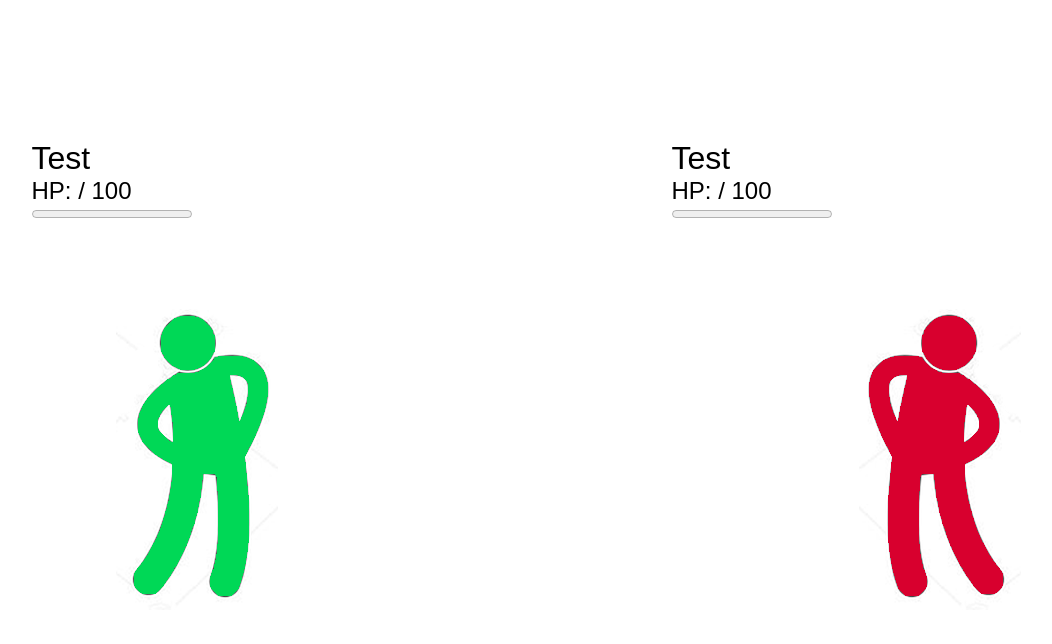
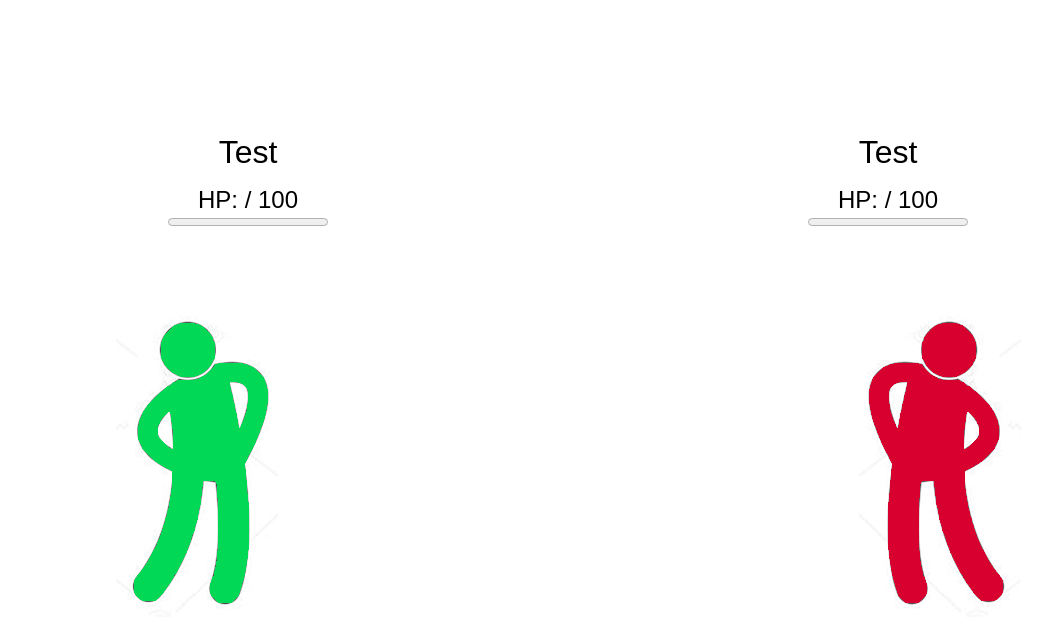
Before and after one commit to AlexVeretrnkin/Net-Sockets, an Angular app: page /game in a window 1280 px wide. Shown: the top 644 px of the page, without its empty margins (72-1124 px from the left). Built offline with nearby package versions, Linux system fonts and the light colour scheme.

Commit message:
Aligned nickname health and healthbar properly.

```diff
--- a/src/app/game/player/player.component.scss
+++ b/src/app/game/player/player.component.scss
@@ -3,10 +3,16 @@
 }
 
 .player-hp {
-  width: 100%;
+  margin-top: 15px;
   font-size: 1.5em;
 }
 
 .player-name {
   font-size: 2em;
 }
+
+:host {
+  display: flex;
+  flex-direction: column;
+  align-items: center;
+}
```
